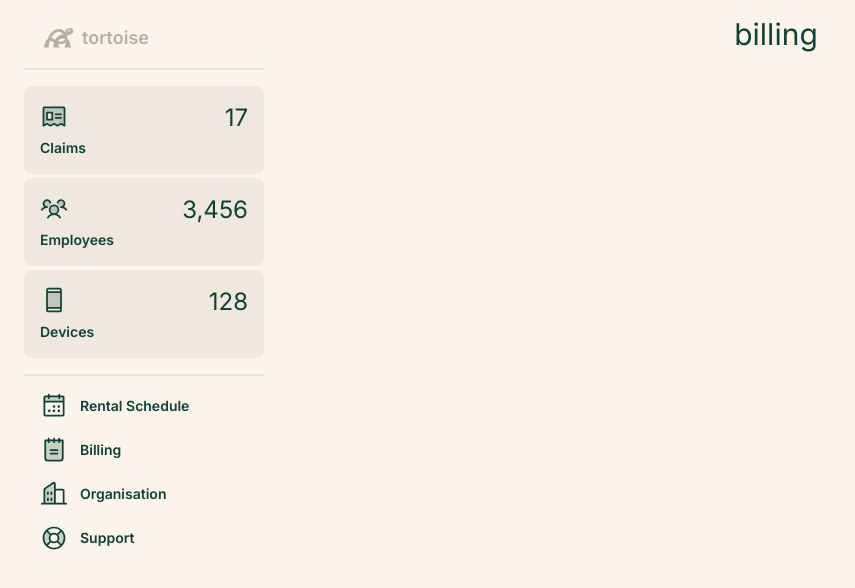
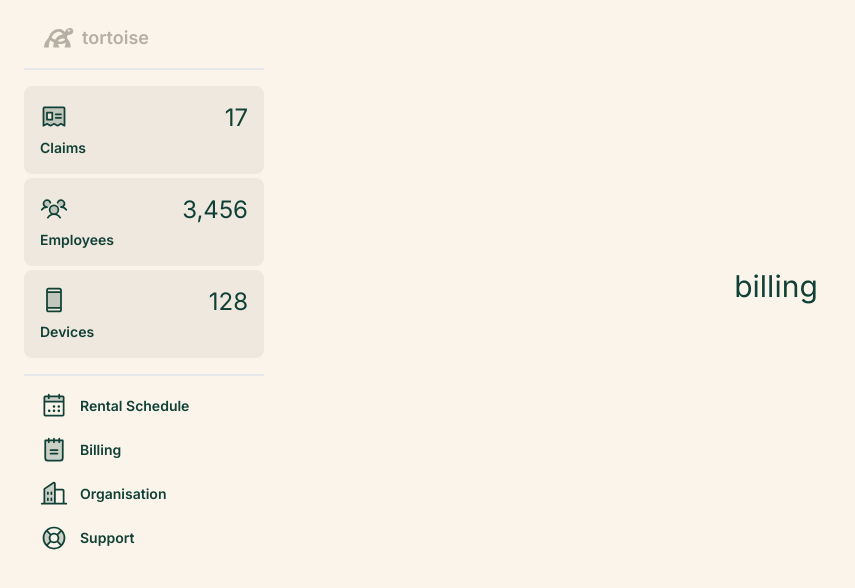
Before and after one commit to ChiragG2101/tortoise, a Next.js app: page /billing in a window 1280 px wide. Shown: the top 588 px of the page, without its empty margins (0-855 px from the left). Built offline with nearby package versions, Linux system fonts and the light colour scheme.

Commit message:
UI for other routes

```diff
--- a/app/[page]/page.tsx
+++ b/app/[page]/page.tsx
@@ -2,7 +2,7 @@
 
 const Page = ({ params }: { params: { page: string } }) => {
   return (
-    <div className="w-full h-full flex flex-col items-center justify-center text-3xl">
+    <div className="w-full h-72 flex flex-col items-center justify-end text-3xl">
       {params.page}
     </div>
   );
```
